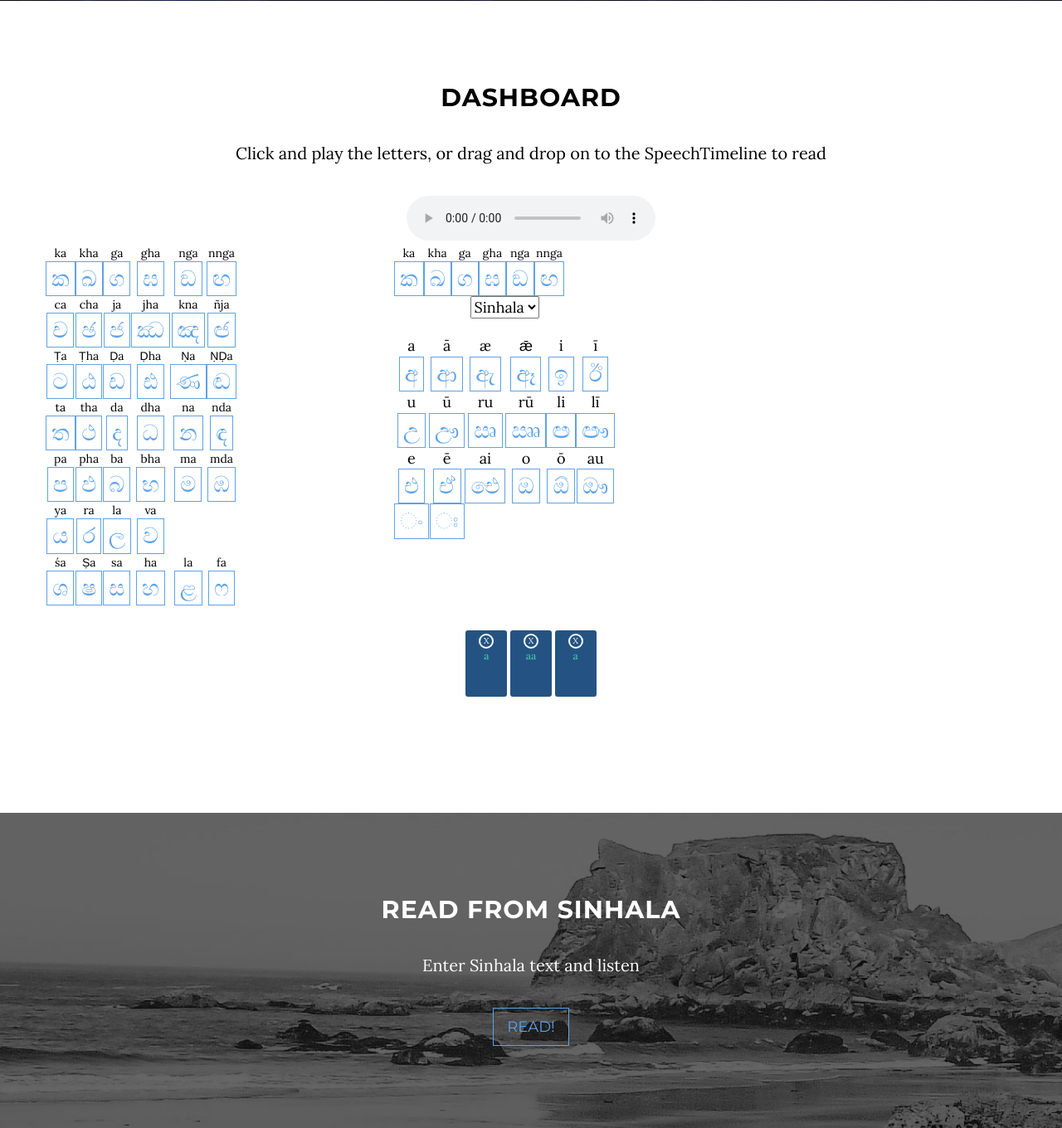
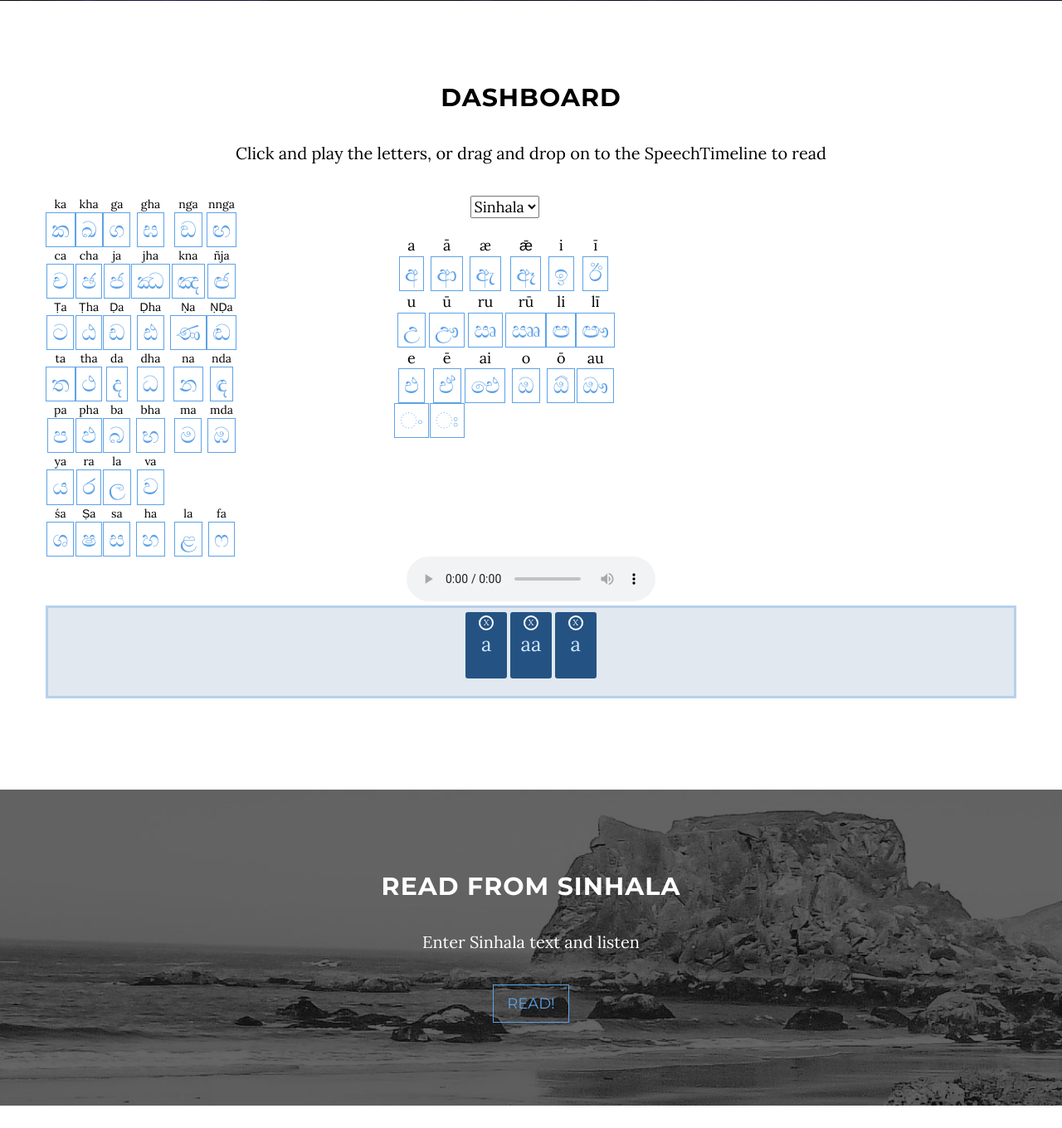
Before and after one commit to shanakaVx/lire_frontend, a PHP site: page / in a window 1280 px wide. Shown: the part 799-2159 px from the top of the page at 83% size. Run offline with PHP 8.4, Linux system fonts and the light colour scheme; some web fonts are replaced.

Commit message:
add timeline basics

```diff
--- a/alphabet.html
+++ b/alphabet.html
@@ -8,7 +8,7 @@
                     <td>nnga</td>
                 </tr>
                 <tr>
-                    <td><input class="bt tone" type="button" value="ක" onclick="onClick('consonent', '3482')" draggable="true" data-fname="3482"/></td>
+                    <td><input class="bt tone" type="button" value="ක" onclick="onClick('consonent', '3482')" data-fname="3482"/></td>
                     <td><input class="bt tone" type="button" value="ඛ" onclick="onClick('consonent', '3483')" data-fname="3483"/></td>
                     <td><input class="bt tone" type="button" value="ග" onclick="onClick('consonent', '3484')" data-fname="3484"/></td>
                     <td><input class="bt tone" type="button" value="ඝ" onclick="onClick('consonent', '3485')" data-fname="3485"/></td>
--- a/css/timeline.css
+++ b/css/timeline.css
@@ -9,19 +9,32 @@ and open the template in the editor.
 */
 
 
-.activetile a{
-    color:blueviolet;
-    background:#333;
-    text-decoration:none;
+.activetile{
+    background: #682483;
 }
 
 .timeline {
-    white-space:nowrap;
+    white-space: nowrap;
     overflow-x: scroll;
     overflow-y: none;
-    padding:30px 0 10px 0;
-    position:relative;
-    height: 140px;
+    padding: 5px 0 1px 0;
+    position: relative;
+    height: 112px;
+    border: solid;
+    border-color: #b6d1ec;
+    background-color: #e1e8ef;
+}
+
+.timeline a {
+    color: #d2e8ff;
+    font-size: 24px;
+    -webkit-transition: all 0.2s ease-in-out;
+    -moz-transition: all 0.2s ease-in-out;
+    transition: all 0.2s ease-in-out;
+}
+
+.timeline a:hover {
+    color: #d9aaf5;
 }
 
 .entry {
--- a/index.html
+++ b/index.html
@@ -108,36 +108,10 @@
              </div>
         </div>
         <div class="row">
-
-            <audio id="audio" preload="auto" controls="">
-                <source src="">
-                HTML5 audio not supported in this browser!
-            </audio>
-
             <div id="container">
                 <div id="content">
 
                 </div>
-
-
-<table border="0" id="tones" class="tones">
-                <tr>
-                    <td>ka</td>
-                    <td>kha</td>
-                    <td>ga</td>
-                    <td>gha</td>
-                    <td>nga</td>
-                    <td>nnga</td>
-                </tr>
-                <tr>
-                    <td><input class="bt tone" type="button" value="ක" onclick="onClick('consonent', '3482')" draggable="true" data-fname="3482"/></td>
-                    <td><input class="bt tone" type="button" value="ඛ" onclick="onClick('consonent', '3483')" data-fname="3483"/></td>
-                    <td><input class="bt tone" type="button" value="ග" onclick="onClick('consonent', '3484')" data-fname="3484"/></td>
-                    <td><input class="bt tone" type="button" value="ඝ" onclick="onClick('consonent', '3485')" data-fname="3485"/></td>
-                    <td><input class="bt tone" type="button" value="ඞ" onclick="onClick('consonent', '3486')" data-fname="3486"/></td>
-                    <td><input class="bt tone" type="button" value="ඟ" onclick="onClick('consonent', '3487')" data-fname="3487"/></td>
-                </tr></table>
-
 
                 <div id="vowels">
                     <div id='language'>
@@ -154,25 +128,30 @@
 
         </div>
 
+        <audio id="audio" preload="auto" controls="">
+            <source src="">
+            HTML5 audio not supported in this browser!
+        </audio>
+
         <!-- Timeline section inside the dashboard -->
         <div class="row">
 
             <ul id="playlist" class="timeline" draggable="true">
                 <li class="entry">
                     <button id="delete" class="delete">X</button><br>
-                    <a data="voice_profiles/01/01-3482-3536.wav" data-pitch="N" data-time="N">
+                    <a data="voiceprofiles/1/01-3482-3536.wav" data-pitch="N" data-time="N">
                         a
                     </a>
                 </li>
                 <li class="entry">
                     <button id="delete" class="delete">X</button><br>
-                    <a data="voice_profiles/01/01-3482-3537.wav" data-pitch="N" data-time="N">
+                    <a data="voiceprofiles/1/01-3482-3537.wav" data-pitch="N" data-time="N">
                         aa
                     </a>
                 </li>
                 <li class="entry">
                     <button id="delete" class="delete btn-tile">X</button><br>
-                    <a data="voice_profiles/01/01-3482-3542.wav" data-pitch="N" data-time="N">
+                    <a data="voiceprofiles/1/01-3482-3542.wav" data-pitch="N" data-time="N">
                         a
                     </a>
                 </li>
--- a/js/dashboard.js
+++ b/js/dashboard.js
@@ -5,10 +5,21 @@
  */
 
 var audio = $('#audio');
-
+var tlink = "";
+var tname = "";
 
 $(document).ready(function(){
-    $("#content").load("alphabet.html");
+    $("#content").load("alphabet.html", function(){
+        $('#tonesa input').draggable({
+            cancel: false,
+            revert: true,
+            start: function () {
+                tlink = "voiceprofiles/1/01-"+$(this).attr('data-fname');
+                tname = $(this).attr('value');
+                //console.log($(this));
+            }
+        });
+    });
     $("#keys").load("Sinhala.html");
     $('#content input').draggable({
         cancel: false
--- a/js/timeline.js
+++ b/js/timeline.js
@@ -49,7 +49,7 @@ $('#setopt').click(function(){
               console.log(data);
               changedFile = data;
               console.log("Spring server returned : "+status);
-              selectedToEdit.attr("data", "voice_profiles/01/"+changedFile);
+              selectedToEdit.attr("data", "voiceprofiles/01/"+changedFile);
           });
 });
 
@@ -125,36 +125,34 @@ function init() {
 function run(link, player) {
     player.src = link.attr('data');
     par = link.parent();
-    par.addClass('active').siblings().removeClass('active');
+    //par.fadeOut(5000);
+    par.addClass('activetile');
+    par.siblings().removeClass('activetile');
     audioTL[0].load();
     audioTL[0].play();
 
     $('#opt').html("Current " + current + "<br>No of tracks " + len);
 }
 
-$('#container').click(function(){
-    //$('.tone').draggable();
-});
-
 
 
 //drag and drop
 $(document).ready(function () {
-    $('.tone').draggable({revert: true,
-        start: function () {
-            tlink = $(this).find('a').attr('href');
-            tname = $(this).text();
-            console.log("dragghinggg");
-        }
-
-    });
+//    $('.tone').draggable({revert: true,
+//        start: function () {
+//            tlink = $(this).find('a').attr('href');
+//            tname = $(this).text();
+//            console.log("dragghinggg");
+//        }
+//
+//    });
 
 
     $('#playlist').droppable({accept: '.tone',
         drop: function () {
-            alert("watunaaa");
+            alert(tlink);
             lin = '<li class = "entry">\n\
-                  <a data="' + tlink + '" data-pitch="H" data-time="N">' + tname + '\
+                  <a data="' + tlink + '.wav" data-pitch="H" data-time="N">' + tname + '\
                   </a><button id="delete" class="delete">X</button>\n\
               </li>';
             $('#playlist').append(lin);
@@ -192,7 +190,7 @@ $('#tokenize').click(function(){
 
 
 function fillTimeline(data){
-    var basePath = "voice_profiles/01/";
+    var basePath = "voiceprofiles/01/";
     for(var key in data){
         var arr = data[key][0];
 
```
